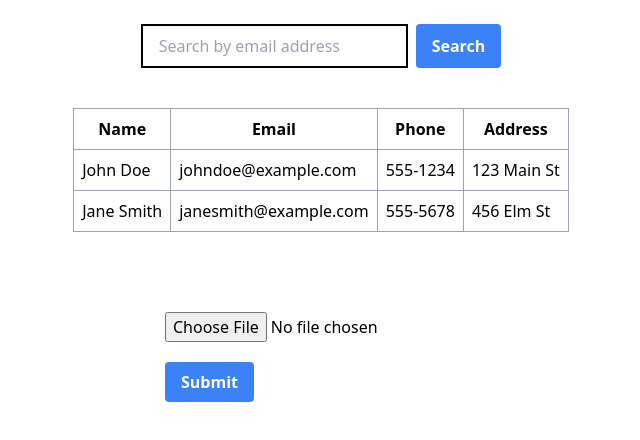
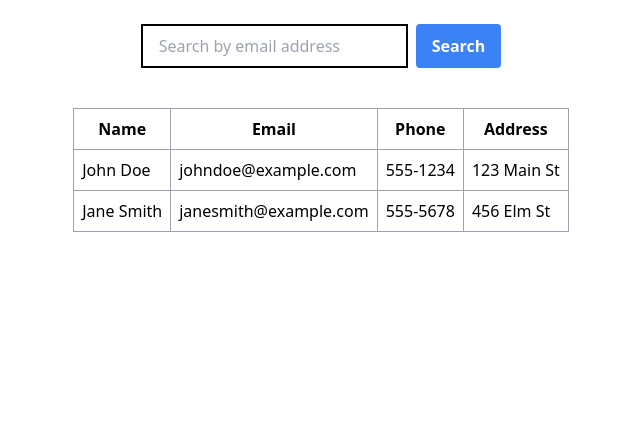
Before and after one commit to rasderty01/didactic-barnacle, a website: page public/onetime.html in a window 1280 px wide. Shown: the part 108-548 px from the top of the page, without its empty margins (319-959 px from the left). Drawn offline with nearby package versions, Linux system fonts and the light colour scheme.

Commit message:
working invoice.gs

```diff
--- a/public/onetime.html
+++ b/public/onetime.html
@@ -60,18 +60,6 @@
           </tbody>
         </table>
       </div>
-
-      <form class="mx-auto my-5 flex flex-col border-black p-10">
-        <input id="file-input" class="my-5 cursor-pointer" type="file" />
-
-        <button
-          id="submit"
-          value="submit"
-          class="w-min rounded bg-blue-500 py-2 px-4 font-bold text-white hover:bg-blue-600"
-        >
-          Submit
-        </button>
-      </form>
     </div>
   </body>
 </html>
```
Also changed, not shown: public/invoice.html (+1 -1 lines), 1 other file.
